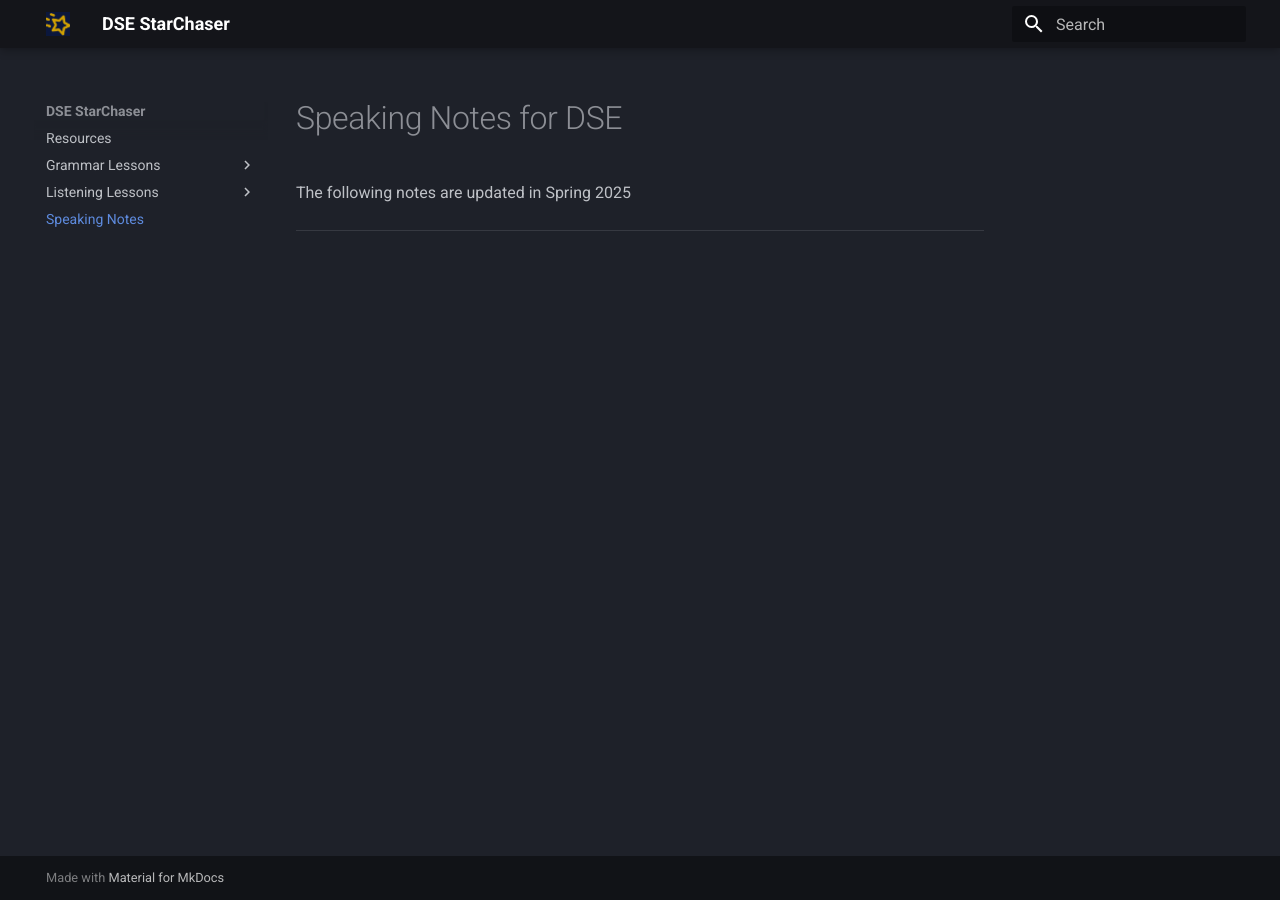
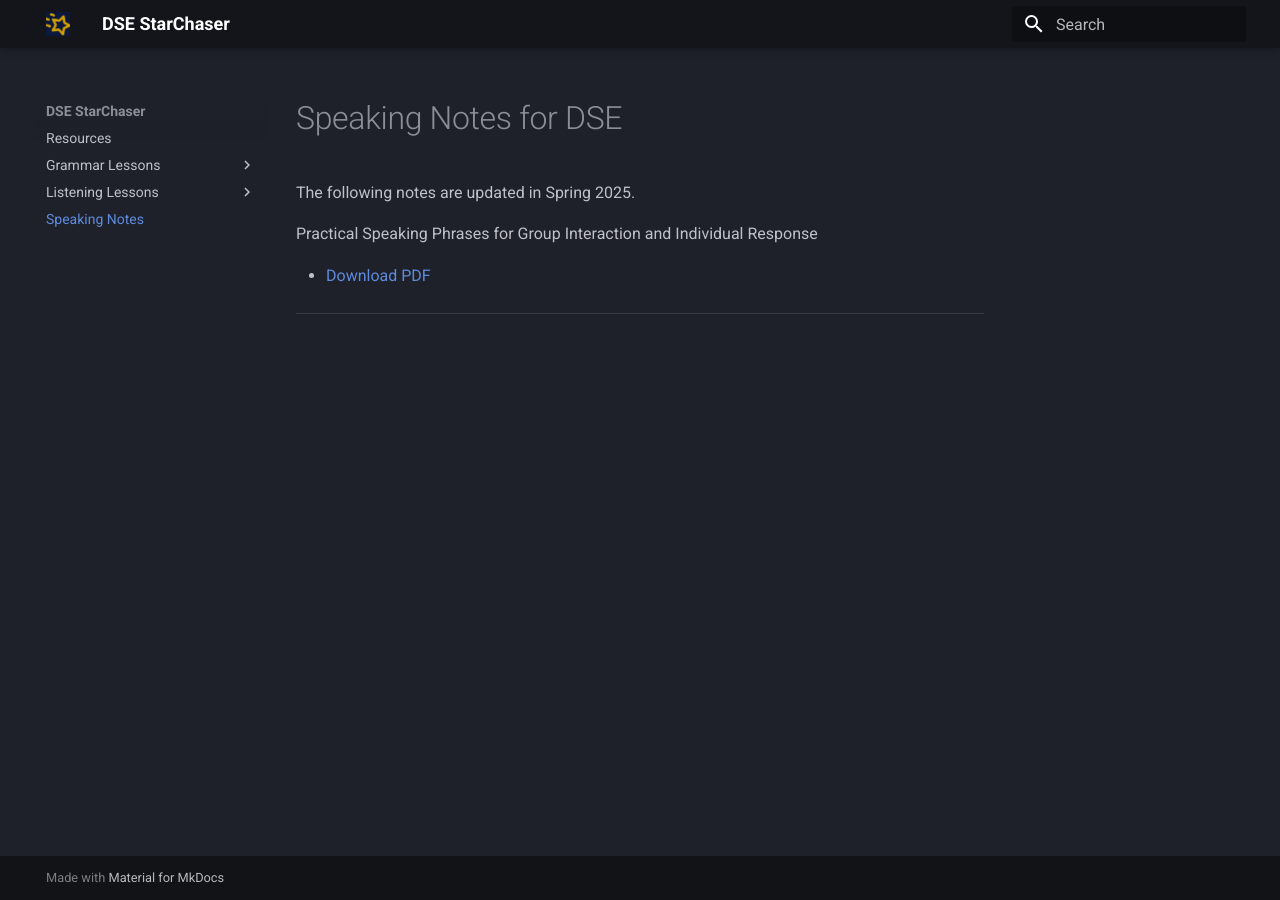
Before and after one commit to louiskwt/starchaser-portal, an MkDocs documentation site: the page built from docs/speaking/index.md, in a window 1280 px wide. Built offline with MkDocs 1.6.1 and Material for MkDocs 9.7.7, drawn with Linux system fonts in a browser that asks for light colours.

Commit message:
add practical speaking notes

```diff
--- a/docs/speaking/index.md
+++ b/docs/speaking/index.md
@@ -1,5 +1,9 @@
 # Speaking Notes for DSE
 
-The following notes are updated in Spring 2025
+The following notes are updated in Spring 2025.
+
+Practical Speaking Phrases for Group Interaction and Individual Response
+
+- [Download PDF](https://res.cloudinary.com/ltdev/image/upload/v1741924392/starchaser/practical_speaking_notes_rsthol.pdf)
 
 ---
```
